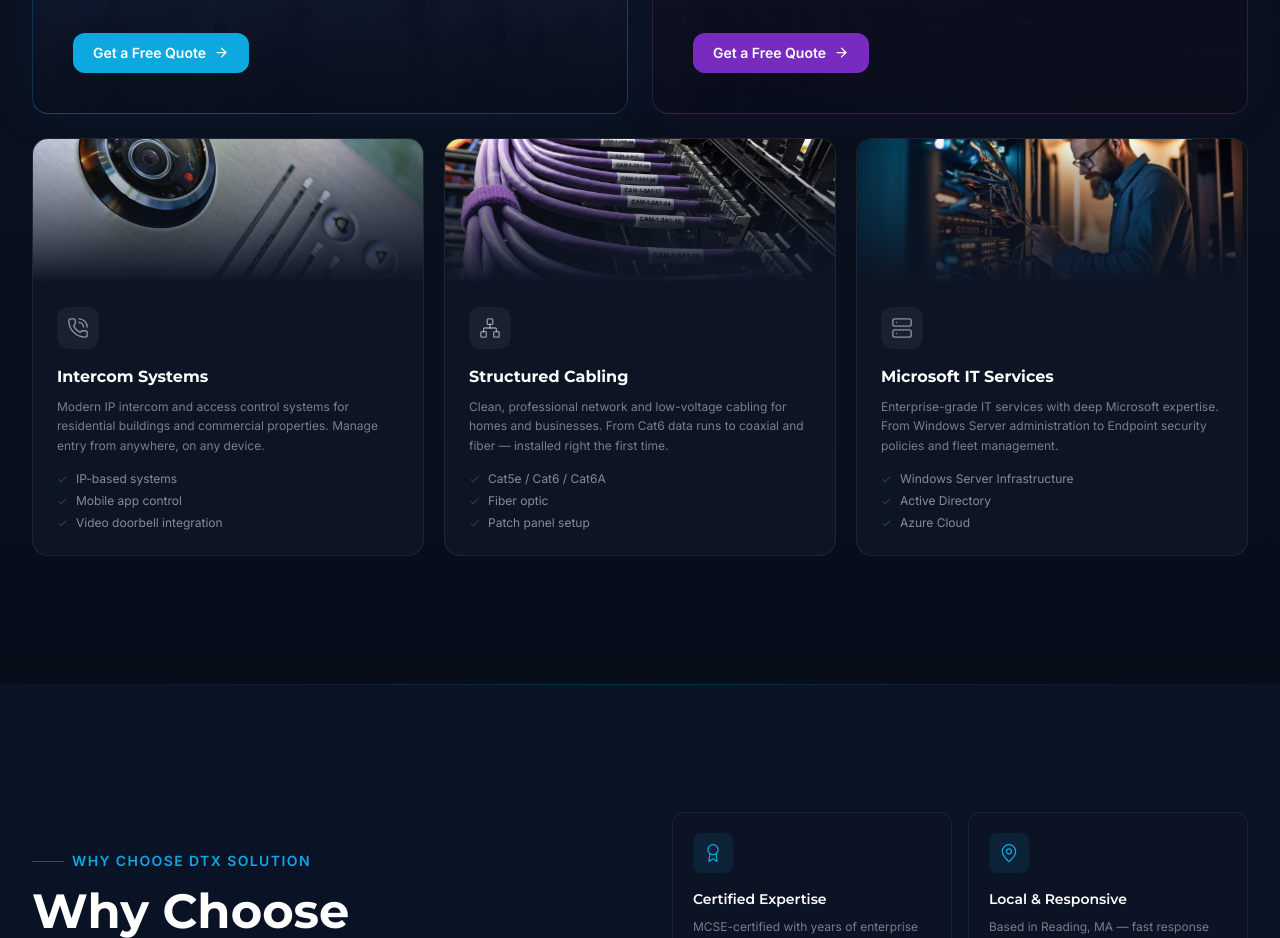
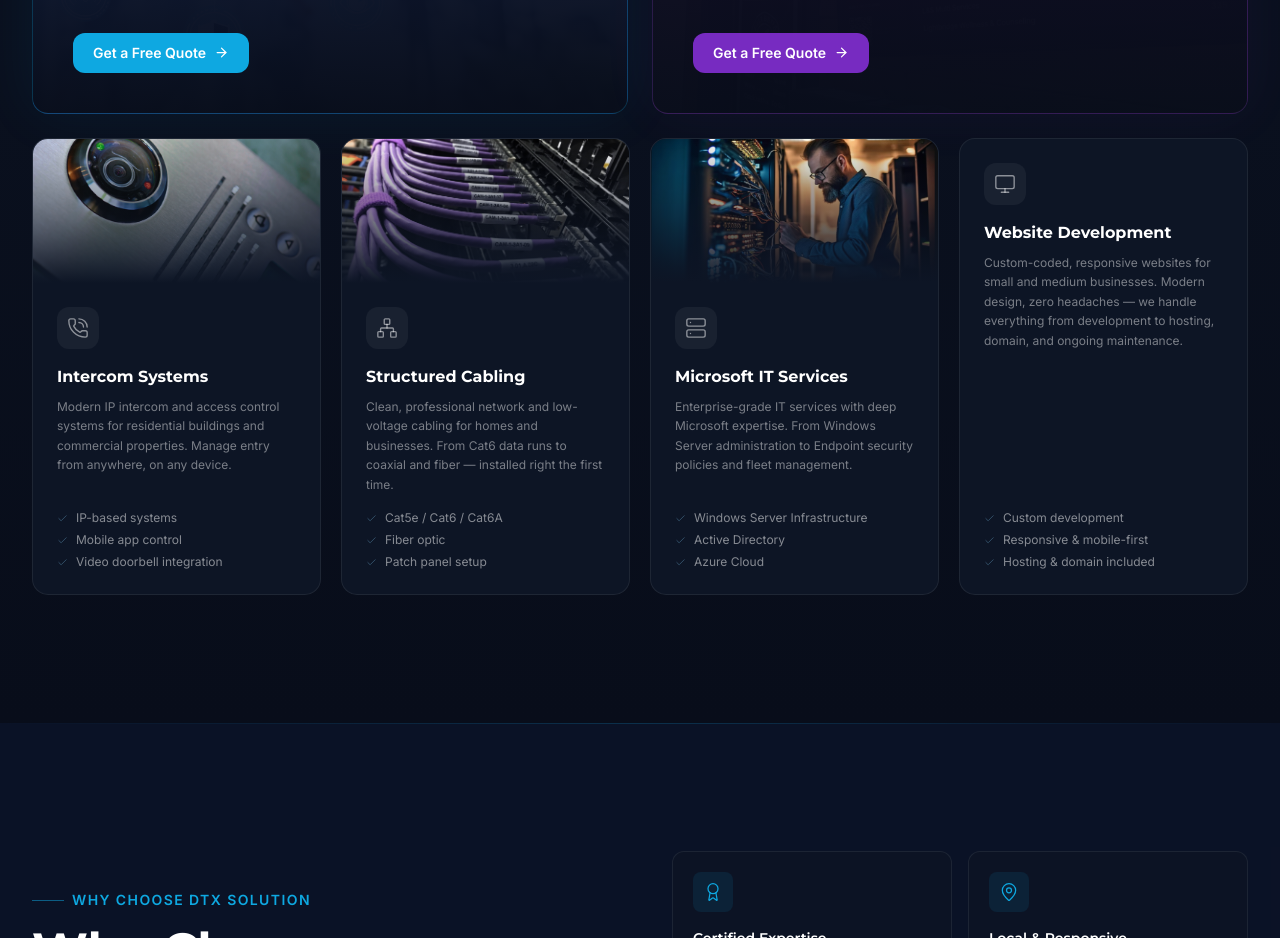
Before and after one commit to diegoaabreu/dtx-solution, a Next.js app: page /en in a window 1280 px wide. Shown: the part 1440-2378 px from the top of the page. Built offline with nearby package versions, Linux system fonts and the light colour scheme.

Commit message:
Add Website Development service (6th service, 4-col bottom grid)
Co-Authored-By: Claude Sonnet 4.6 <noreply@anthropic.com>

```diff
--- a/messages/en.json
+++ b/messages/en.json
@@ -51,6 +51,13 @@
         "badge": "",
         "description": "Enterprise-grade IT services with deep Microsoft expertise. From Windows Server administration to Endpoint security policies and fleet management.",
         "features": ["Windows Server Infrastructure", "Active Directory", "Azure Cloud", "Security policies", "Endpoint management", "MCSE-certified", "Microsoft Configuration Manager"]
+      },
+      {
+        "id": "web",
+        "title": "Website Development",
+        "badge": "",
+        "description": "Custom-coded, responsive websites for small and medium businesses. Modern design, zero headaches — we handle everything from development to hosting, domain, and ongoing maintenance.",
+        "features": ["Custom development", "Responsive & mobile-first", "Hosting & domain included", "Ongoing maintenance", "SEO-ready", "Fast & lightweight"]
       }
     ]
   },
@@ -87,7 +94,7 @@
     "submit": "Send Message",
     "sending": "Sending...",
     "success": "Message sent! We'll be in touch shortly.",
-    "services": ["Security Cameras", "Structured Cabling", "Intercom Systems", "Orbis for Buildings", "Microsoft IT Services", "Other"]
+    "services": ["Security Cameras", "Structured Cabling", "Intercom Systems", "Orbis for Buildings", "Microsoft IT Services", "Website Development", "Other"]
   },
   "footer": {
     "tagline": "Smart security and IT solutions for Greater Boston.",
--- a/messages/es.json
+++ b/messages/es.json
@@ -51,6 +51,13 @@
         "badge": "",
         "description": "Servicios de TI de nivel empresarial con profunda experiencia en Microsoft. Desde administración de Windows Server hasta políticas de seguridad de endpoints y gestión de flota.",
         "features": ["Windows Server Infrastructure", "Active Directory", "Azure Cloud", "Políticas de seguridad", "Gestión de endpoints", "Certificación MCSE", "Microsoft Configuration Manager"]
+      },
+      {
+        "id": "web",
+        "title": "Desarrollo Web",
+        "badge": "",
+        "description": "Sitios web responsivos con código personalizado para pequeñas y medianas empresas. Diseño moderno, cero preocupaciones — nos encargamos de todo, desde el desarrollo hasta el hosting, dominio y mantenimiento.",
+        "features": ["Desarrollo personalizado", "Responsivo & mobile-first", "Hosting & dominio incluidos", "Mantenimiento continuo", "Optimizado para SEO", "Rápido y ligero"]
       }
     ]
   },
@@ -87,7 +94,7 @@
     "submit": "Enviar Mensaje",
     "sending": "Enviando...",
     "success": "¡Mensaje enviado! Nos pondremos en contacto pronto.",
-    "services": ["Cámaras de Seguridad", "Cableado Estructurado", "Sistemas de Intercomunicación", "Orbis para Edificios", "Servicios de TI Microsoft", "Otro"]
+    "services": ["Cámaras de Seguridad", "Cableado Estructurado", "Sistemas de Intercomunicación", "Orbis para Edificios", "Servicios de TI Microsoft", "Desarrollo Web", "Otro"]
   },
   "footer": {
     "tagline": "Seguridad inteligente y soluciones de TI para Greater Boston.",
--- a/messages/pt.json
+++ b/messages/pt.json
@@ -51,6 +51,13 @@
         "badge": "",
         "description": "Serviços de TI de nível enterprise com expertise profunda em Microsoft. De administração de Windows Server a políticas de segurança de endpoints e gestão de frota.",
         "features": ["Windows Server Infrastructure", "Active Directory", "Azure Cloud", "Políticas de segurança", "Gestão de endpoints", "Certificação MCSE", "Microsoft Configuration Manager"]
+      },
+      {
+        "id": "web",
+        "title": "Desenvolvimento de Websites",
+        "badge": "",
+        "description": "Websites responsivos com código personalizado para pequenas e médias empresas. Design moderno, zero preocupação — cuidamos de tudo, do desenvolvimento à hospedagem, domínio e manutenção.",
+        "features": ["Desenvolvimento personalizado", "Responsivo & mobile-first", "Hospedagem & domínio incluídos", "Manutenção contínua", "Otimizado para SEO", "Rápido e leve"]
       }
     ]
   },
@@ -87,7 +94,7 @@
     "submit": "Enviar Mensagem",
     "sending": "Enviando...",
     "success": "Mensagem enviada! Entraremos em contato em breve.",
-    "services": ["Câmeras de Segurança", "Cabeamento Estruturado", "Sistemas de Interfone", "Orbis para Edifícios", "Serviços de TI Microsoft", "Outro"]
+    "services": ["Câmeras de Segurança", "Cabeamento Estruturado", "Sistemas de Interfone", "Orbis para Edifícios", "Serviços de TI Microsoft", "Desenvolvimento de Websites", "Outro"]
   },
   "footer": {
     "tagline": "Segurança inteligente e soluções de TI para Greater Boston.",
--- a/src/components/Services.tsx
+++ b/src/components/Services.tsx
@@ -2,7 +2,7 @@
 
 import Image from "next/image";
 import { useTranslations } from "next-intl";
-import { Camera, PhoneCall, Building2, Server, Network, Check, ArrowRight } from "lucide-react";
+import { Camera, PhoneCall, Building2, Server, Network, Monitor, Check, ArrowRight } from "lucide-react";
 
 const iconMap: Record<string, React.ElementType> = {
   cameras: Camera,
@@ -10,6 +10,7 @@ const iconMap: Record<string, React.ElementType> = {
   intercom: PhoneCall,
   orbis: Building2,
   it: Server,
+  web: Monitor,
 };
 
 const cardImageMap: Record<string, string> = {
@@ -132,7 +133,7 @@ export default function Services() {
         </div>
 
         {/* Bottom row: remaining services */}
-        <div className="grid grid-cols-1 sm:grid-cols-3 gap-5">
+        <div className="grid grid-cols-1 sm:grid-cols-2 lg:grid-cols-4 gap-5">
           {rest.map((item) => {
             const Icon = iconMap[item.id] || Server;
 
```
